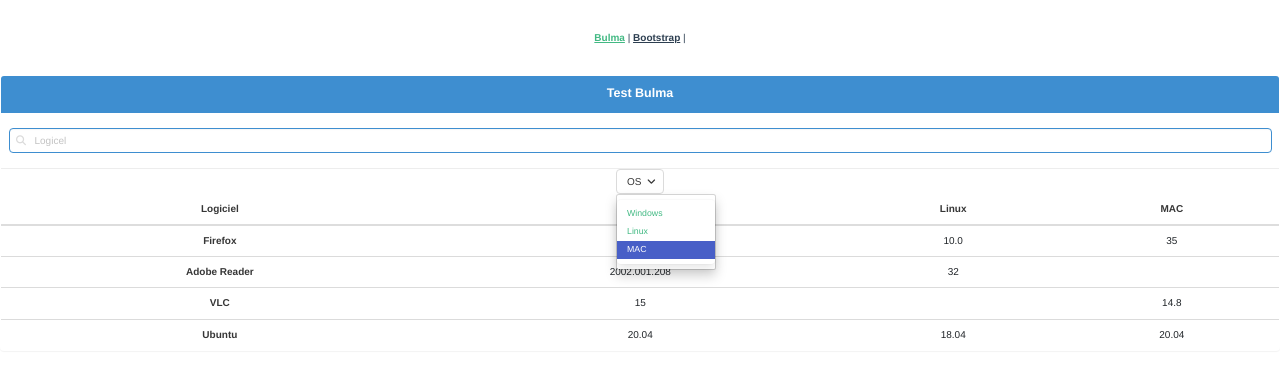
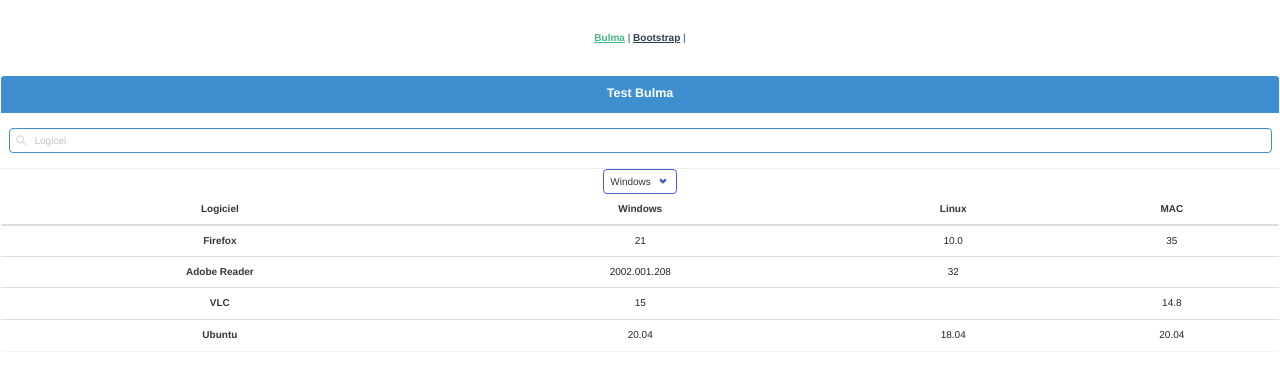
Before and after one commit to acai0/testsBootstrap, a Vue app: page / in a window 1280 px wide. Shown: the top 376 px of the page. Built offline with nearby package versions, Linux system fonts and the light colour scheme.

Commit message:
liste déroulante bulma fonctionnelle

```diff
--- a/src/views/HomeView.vue
+++ b/src/views/HomeView.vue
@@ -11,26 +11,12 @@
         </p>
       </div>
       <!-- Liste déroulante -->
-      <div class="dropdown is-active">
-        <div class="dropdown-trigger">
-          <button
-            class="button"
-            aria-haspopup="true"
-            aria-controls="dropdown-menu"
-          >
-            <span>OS</span>
-            <span class="icon is-small">
-              <i class="fas fa-angle-down" aria-hidden="true"></i>
-            </span>
-          </button>
-        </div>
-        <div class="dropdown-menu" id="dropdown-menu" role="menu">
-          <div class="dropdown-content">
-            <a href="#" class="dropdown-item"> Windows </a>
-            <a class="dropdown-item"> Linux </a>
-            <a href="#" class="dropdown-item is-active"> MAC </a>
-          </div>
-        </div>
+      <div class="select is-link">
+        <select>
+          <option>Windows</option>
+          <option>Linux</option>
+          <option>MAC</option>
+        </select>
       </div>
       <!-- TABLEAU -->
       <table class="table">
```
Also changed, not shown: 1 other file (tests, documents, lock files or other folders).
